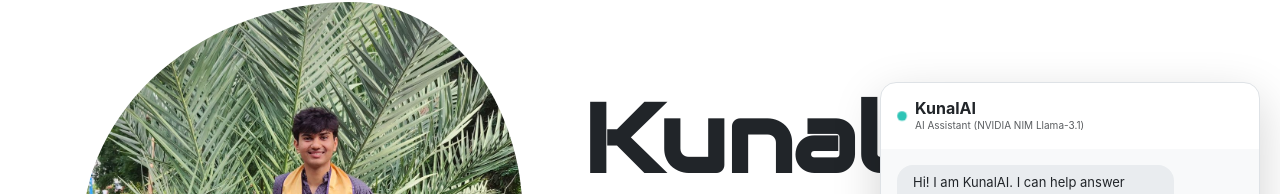
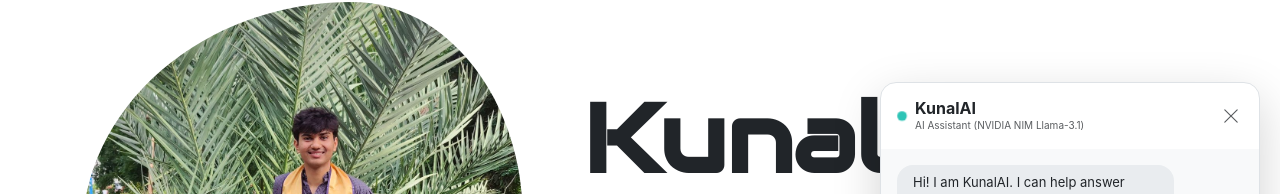
Before and after one commit to kunpai/my-website, a Next.js app: page / in a window 1280 px wide. Both pictures are taken after a click on the button 1232 px from the left and 752 px from the top of the page. Shown: the part 128-322 px from the top of the page. Built offline with nearby package versions, Linux system fonts and the light colour scheme.

Commit message:
fix: add close button to kunalai chat

```diff
--- a/components/kunalai.js
+++ b/components/kunalai.js
@@ -222,7 +222,16 @@ ${serviceList}
                 aria-label="Toggle KunalAI Chatbot"
             >
                 {isOpen ? (
-                    <i className="bi bi-x-lg"></i>
+                    <svg
+                        xmlns="http://www.w3.org/2000/svg"
+                        width="24"
+                        height="24"
+                        fill="currentColor"
+                        className="bi bi-x-lg"
+                        viewBox="0 0 16 16"
+                    >
+                        <path d="M2.146 2.854a.5.5 0 1 1 .708-.708L8 7.293l5.146-5.147a.5.5 0 0 1 .708.708L8.707 8l5.147 5.146a.5.5 0 0 1-.708.708L8 8.707l-5.146 5.147a.5.5 0 0 1-.708-.708L7.293 8z"/>
+                    </svg>
                 ) : (
                     <svg
                         xmlns="http://www.w3.org/2000/svg"
@@ -253,11 +262,21 @@ ${serviceList}
                         </div>
                         <Button
                             variant="link"
-                            className="p-0 text-muted"
+                            className="p-0 text-muted d-flex align-items-center justify-content-center"
                             onClick={() => setIsOpen(false)}
                             aria-label="Close chat"
+                            style={{ width: "24px", height: "24px", minWidth: "24px" }}
                         >
-                            <i className="bi bi-x-lg"></i>
+                            <svg
+                                xmlns="http://www.w3.org/2000/svg"
+                                width="18"
+                                height="18"
+                                fill="currentColor"
+                                className="bi bi-x-lg"
+                                viewBox="0 0 16 16"
+                            >
+                                <path d="M2.146 2.854a.5.5 0 1 1 .708-.708L8 7.293l5.146-5.147a.5.5 0 0 1 .708.708L8.707 8l5.147 5.146a.5.5 0 0 1-.708.708L8 8.707l-5.146 5.147a.5.5 0 0 1-.708-.708L7.293 8z"/>
+                            </svg>
                         </Button>
                     </Card.Header>
 
```
